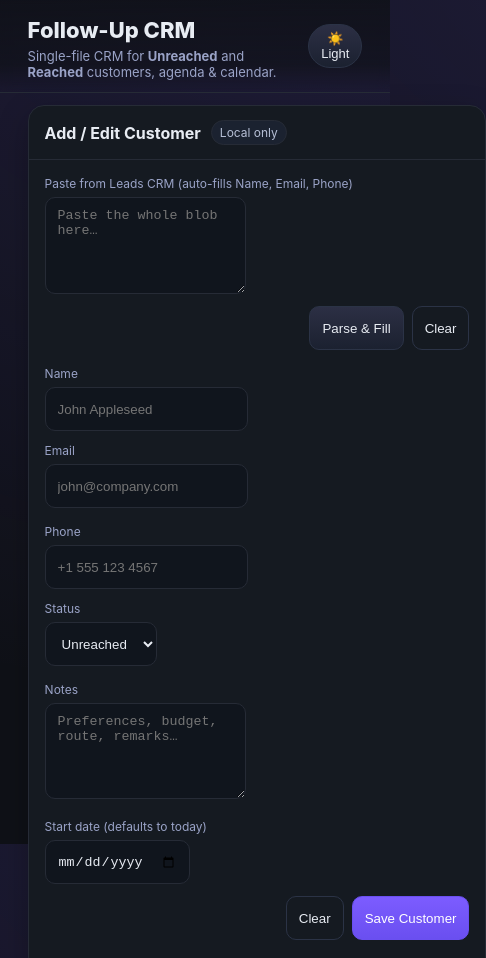
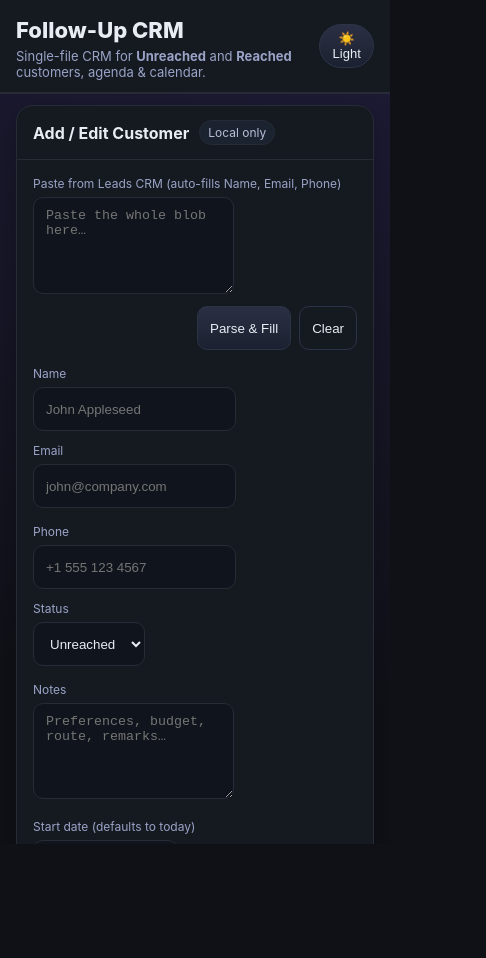
Before and after one commit to FollowApp-crm/followup-crm, a plain HTML site: page index.html in a window 390 px wide. Shown: the top 958 px of the page, 486 px wide, since content can reach past the window. After the commit the page ends 844 px from the top, so only its background shows below. Drawn offline with Linux system fonts and the light colour scheme.

Commit message:
Update index.html

```diff
--- a/index.html
+++ b/index.html
@@ -156,6 +156,44 @@ body.light .ovr-list li{ background:#fff }
   /* compact header toggle */
   .toggle{height:auto}
 }
+  /* ===== FIX: iOS header + alignment + no horizontal nudge ===== */
+
+/* stop iOS from loading the page shifted because something is 1px wider */
+html, body { max-width: 100%; overflow-x: hidden; }
+
+/* use 100% width (not vw), and match header/content padding to safe areas */
+:root { --page-pad: 16px; } /* add once; harmless if already there */
+.wrap{
+  width: 100%;
+  max-width: var(--page-max);
+  margin-left: auto; margin-right: auto;
+  padding-left:  max(var(--page-pad), env(safe-area-inset-left));
+  padding-right: max(var(--page-pad), env(safe-area-inset-right));
+}
+
+/* header: solid in light mode so the purple gradient doesn't bleed through;
+   pad for the notch; keep blur in dark */
+header{
+  position: sticky; top: 0; z-index: 5;
+  border-bottom: 1px solid var(--line);
+  backdrop-filter: blur(8px); -webkit-backdrop-filter: blur(8px);
+  padding-top: env(safe-area-inset-top);
+  /* keep your existing dark gradient; we only override light below */
+}
+body.light header{
+  background: var(--panel);       /* solid */
+  box-shadow: 0 1px 0 var(--line);/* subtle divider */
+}
+
+/* prevent grid children (and form rows) from forcing overflow width */
+.grid > *, .row > * { min-width: 0; }
+
+/* small screens: force solid header (looks cleaner on iOS) and stack the overrides row */
+@media (max-width:760px){
+  header{ background: var(--panel); box-shadow: 0 1px 0 var(--line); }
+  .ovr{ grid-template-columns: 1fr; }
+}
+
 </style>
 </head>
 <body>
```
